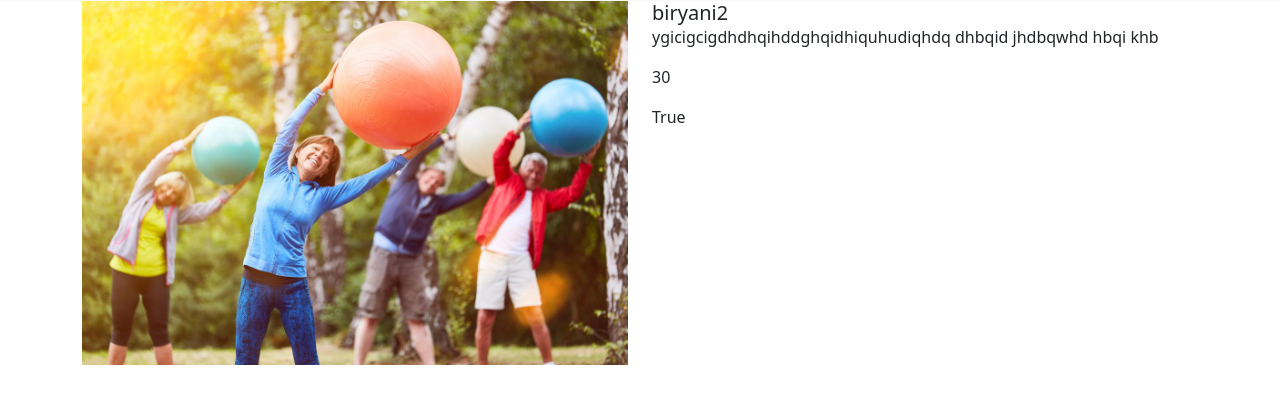
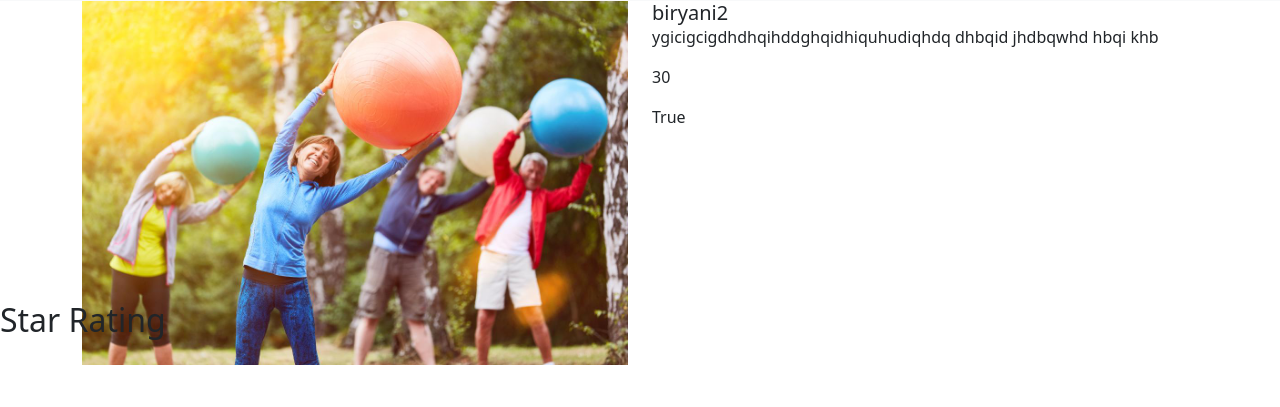
Before and after one commit to dibinbabu11/tennova, a Django app: page /recipie/2/ in a window 1280 px wide. Shown: the part 55-462 px from the top of the page. Run offline with Django 4.2, Linux system fonts and the light colour scheme; data comes from the database, SQL or seed files in the repository.

Commit message:
Update detail.html

```diff
--- a/innovative/templates/detail.html
+++ b/innovative/templates/detail.html
@@ -12,6 +12,11 @@
     <script src="https://cdn.jsdelivr.net/npm/bootstrap@5.3.2/dist/js/bootstrap.bundle.min.js" integrity="sha384-C6RzsynM9kWDrMNeT87bh95OGNyZPhcTNXj1NW7RuBCsyN/o0jlpcV8Qyq46cDfL" crossorigin="anonymous"></script>
 
     <title>Document</title>
+    <style>
+      .checked {
+        color: orange;
+      }
+      </style>
 </head>
 <body>
   <nav class="navbar navbar-expand-lg bg-body-tertiary">
@@ -45,7 +50,16 @@
       </div>
     </div>
 </div>
+<div class="star" style="margin-top: 100px;">
+    <h2>Star Rating</h2>
+    <span class="fa fa-star checked"></span>
+    <span class="fa fa-star checked"></span>
+    <span class="fa fa-star checked"></span>
+    <span class="fa fa-star"></span>
+    <span class="fa fa-star"></span>
 
+
+</div>
 
 </body>
 </html>
```
